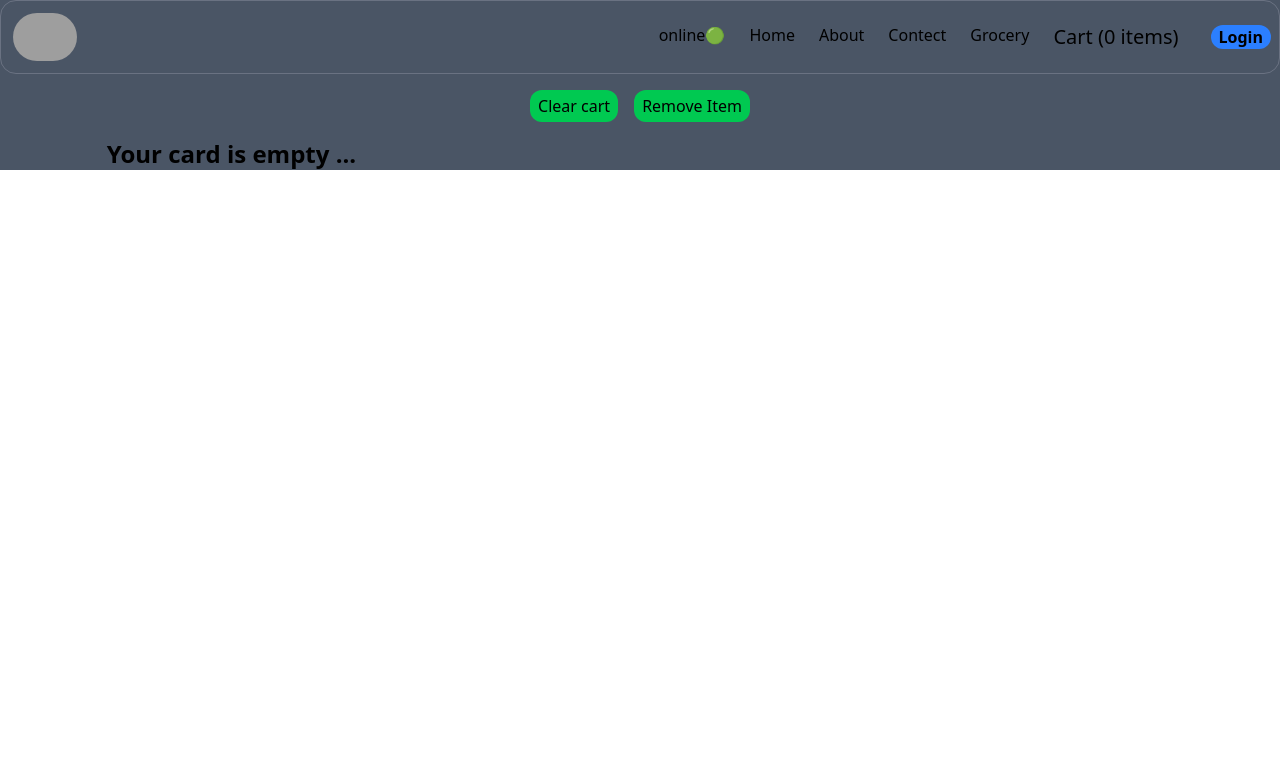
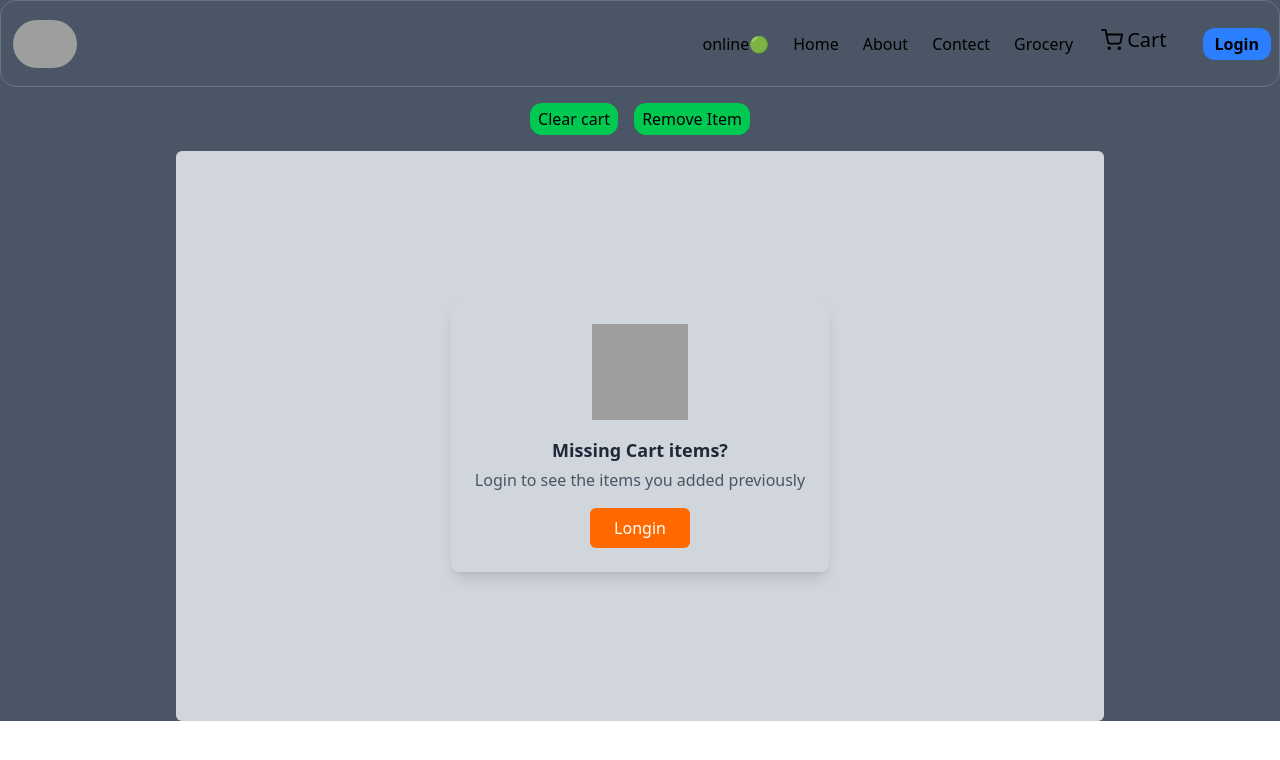
Before and after one commit to Deepgautam76/React_course, a React (Vite) app in the folder SwiggyClone/: page /cart in a window 1280 px wide. Shown: the top 760 px of the page. Built offline with nearby package versions, Linux system fonts and the light colour scheme; grey boxes are pictures that could not be loaded.

Commit message:
update cart make UI good looking

```diff
--- a/SwiggyClone/src/components/header/Cart.js
+++ b/SwiggyClone/src/components/header/Cart.js
@@ -2,33 +2,30 @@ import React from "react";
 import { useDispatch, useSelector } from "react-redux";
 import Dishes from "../restaurant_menu/Dishes";
 import { clearCart, removeItem } from "../../redux_store/cartSlice";
+import DummyCart from "./DummyCart";
 
 const Cart = () => {
   const cartItem = useSelector((store) => store?.cart?.items);
   const dipacher = useDispatch();
 
   return (
-    <div className="w-10/12 m-auto">
-      <div className="flex items-center justify-center my-2">
+    <div className="container w-9/12 m-auto px-4">
+      <div className="flex items-center justify-center my-2 cursor-pointer">
         <button
-          className="bg-green-500 m-2 px-2 py-1 rounded-xl"
-          onClick={() => dipacher(clearCart)}
+          className="bg-green-500 m-2 px-2 py-1 rounded-xl hover:bg-green-600"
+          onClick={() => dipacher(clearCart())}
         >
           Clear cart
         </button>
         <button
-          className="bg-green-500 m-2 px-2 py-1 rounded-xl"
-          onClick={() => dipacher(removeItem)}
+          className="bg-green-500 m-2 px-2 py-1 rounded-xl hover:bg-green-600"
+          onClick={() => dipacher(removeItem())}
         >
           Remove Item
         </button>
       </div>
       <div>
-        {cartItem.length === 0 ? (
-          <div className="font-semibold text-2xl">Your card is empty ...</div>
-        ) : (
-          <Dishes items={cartItem} />
-        )}
+        {cartItem.length === 0 ? <DummyCart /> : <Dishes items={cartItem} />}
       </div>
     </div>
   );
--- a/SwiggyClone/src/components/header/Header.js
+++ b/SwiggyClone/src/components/header/Header.js
@@ -1,6 +1,7 @@
 import React, { useContext, useState } from "react";
 import { NavLink } from "react-router";
 import { useSelector } from "react-redux";
+import { FiShoppingCart } from "react-icons/fi";
 
 import { LOGO_URL } from "../../utils/constant";
 import useOnlineStatus from "../../utils/useOnlineStatus";
@@ -28,7 +29,7 @@ const Header = () => {
         </NavLink>
       </div>
       <div className="flex items-center justify-center flex-wrap">
-        <ul className="flex m-2 p-1 flex-wrap">
+        <ul className="flex m-2 p-2 flex-wrap items-center ">
           <li className="m-2 px-1 cursor-pointer hover:bg-gray-200 border-0 rounded-md">
             {internetStatus ? "online🟢" : "offline🔴"}
           </li>
@@ -45,11 +46,21 @@ const Header = () => {
             <NavLink to="/grocery">Grocery</NavLink>
           </li>
           <li className="m-2 px-1 cursor-pointer  hover:bg-gray-200 border-0 rounded-md text-xl ">
-            <NavLink to="/cart"> Cart ({cartItems.length} items)</NavLink>
+            <NavLink to="/cart">
+              <div className="relative inline-flex items-center rounded-lg cursor-pointer">
+                <FiShoppingCart className="text-3xl p-1" />
+                <span>Cart</span>
+                {cartItems.length > 0 && (
+                  <span className="absolute -top-1 -left-1 bg-green-400  text-xs font-bold w-5 h-5 flex items-center justify-center rounded-full ">
+                    {cartItems.length}
+                  </span>
+                )}
+              </div>
+            </NavLink>
           </li>
         </ul>
         <button
-          className="flex justify-center items-center m-2 px-2 rounded-xl bg-blue-500 font-bold"
+          className="flex justify-center items-center m-2 px-3 py-1 rounded-xl bg-blue-500 font-bold hover:bg-blue-600"
           onClick={() => {
             Login === "Login" ? setLogin("Logout") : setLogin("Login");
           }}
```
